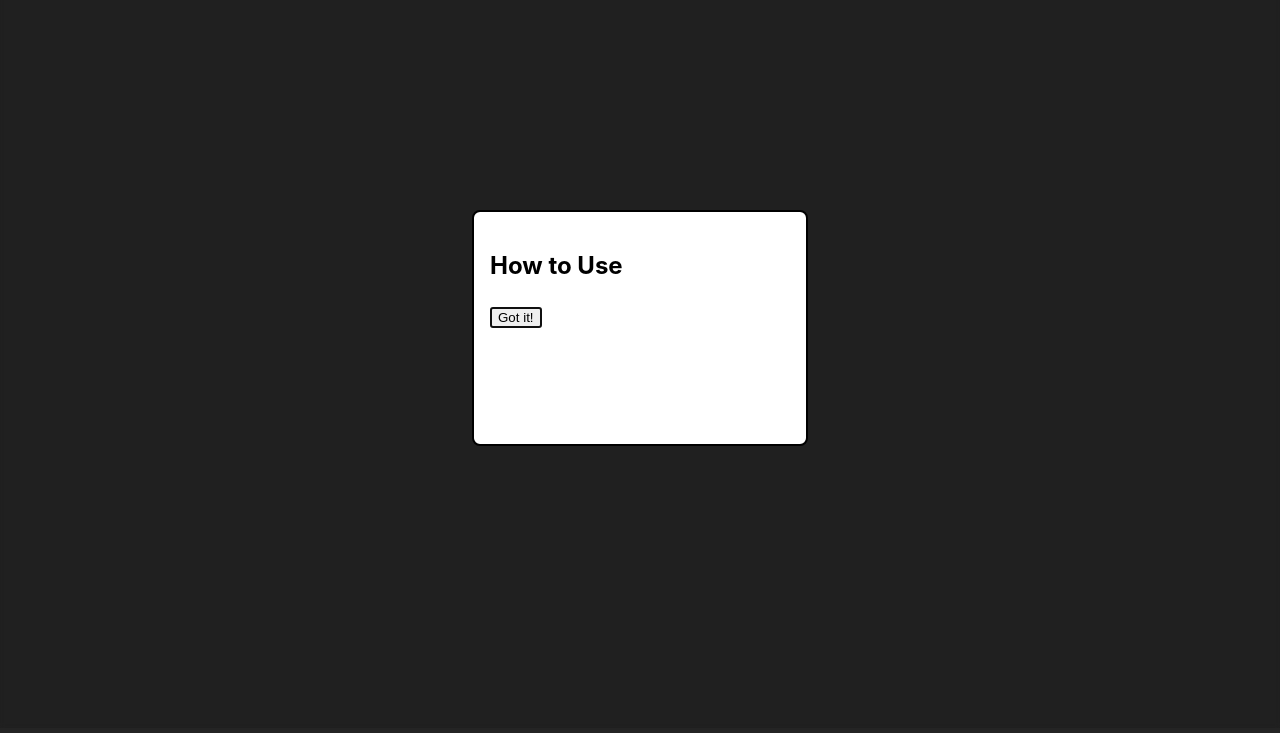
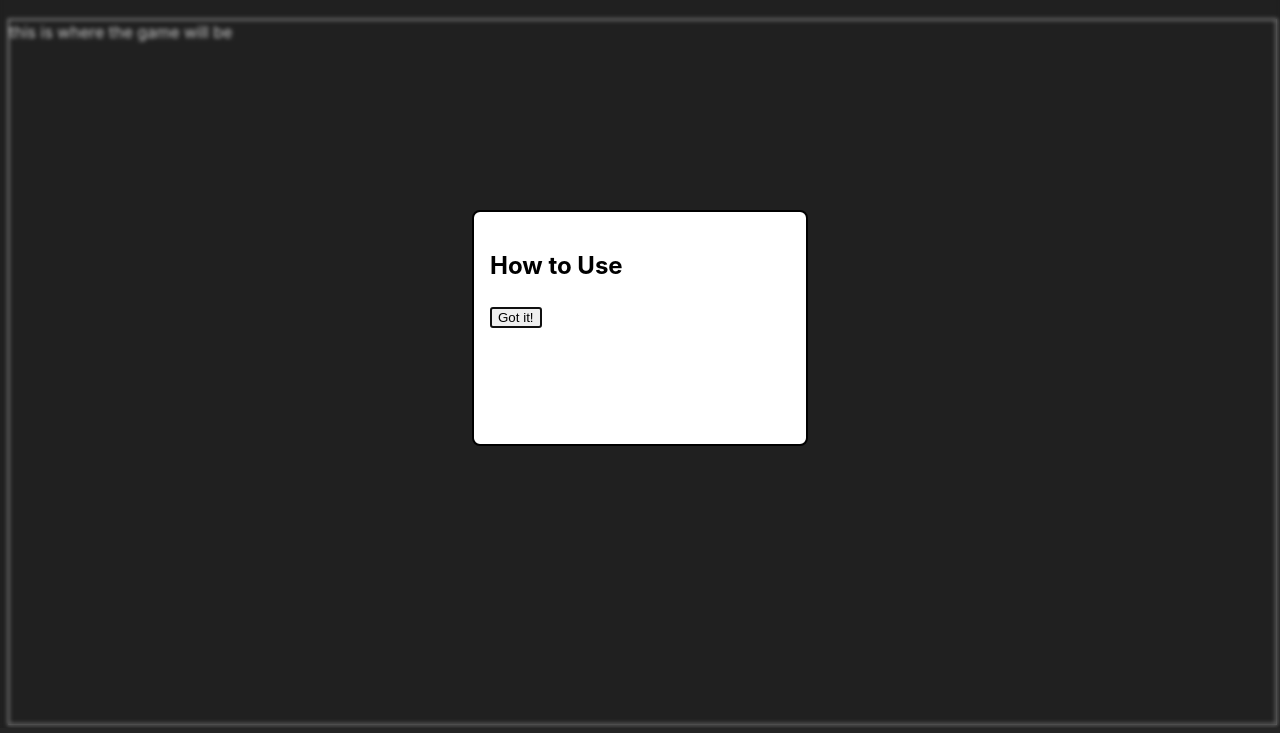
Before and after one commit to jsmolucha/speedyclicker, an Electron app: page index.html in a window 1280 px wide. Shown: the part 72-805 px from the top of the page. Drawn offline with Linux system fonts and the light colour scheme; no server answers.

Commit message:
testing resolution

```diff
--- a/index.css
+++ b/index.css
@@ -23,3 +23,11 @@ dialog {
 dialog::backdrop {
   backdrop-filter: blur(2px);
 }
+
+.game-container {
+  border: 1px solid white;
+  width: 99dvw;
+  height: 88dvh;
+  margin: 0;
+  padding: 0;
+}
--- a/index.html
+++ b/index.html
@@ -14,7 +14,9 @@
       <h2 id="dialogid">How to Use</h2>
       <button id="dialog-close">Got it!</button>
     </dialog>
-
+    <div class="game-container">
+      this is where the game will be
+    </div>
 
   </body>
 </html>
```
